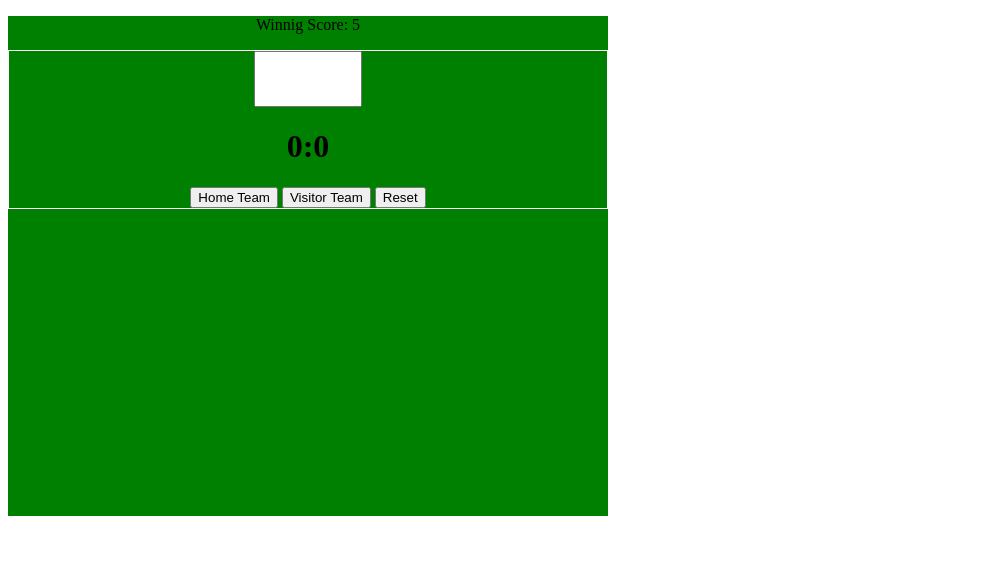
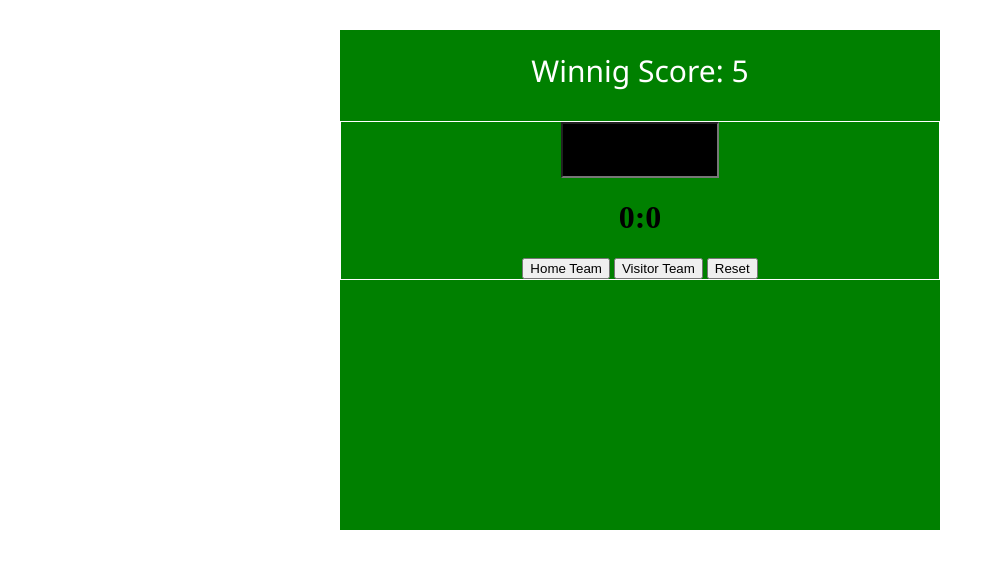
Before and after one commit to dantocome/score_keeper, a plain HTML site: page index.html in a window 1280 px wide. Shown: the whole page, without its empty margins (0-995 px from the left). Drawn offline with Linux system fonts and the light colour scheme.

Commit message:
all added files

```diff
--- a/index.html
+++ b/index.html
@@ -18,17 +18,26 @@
             width: 600px;
             height: 500px;
             text-align: center;
+            margin: auto;
         }
         #home{
             border: 1px solid white;
 
         }
         input[type="number"]{
-            width: 100px;
+            width: 150px;
             height: 50px;
             text-align: center;
             font-size: 50px;
+            background-color: black;
+            color: red;
 
+        }
+        p{
+            color: white;
+            font-family: 'Segoe UI', Tahoma, Geneva, Verdana, sans-serif;
+            font-size: 30px;
+            padding-top: 20px;
         }
     </style>
 </head>
```
